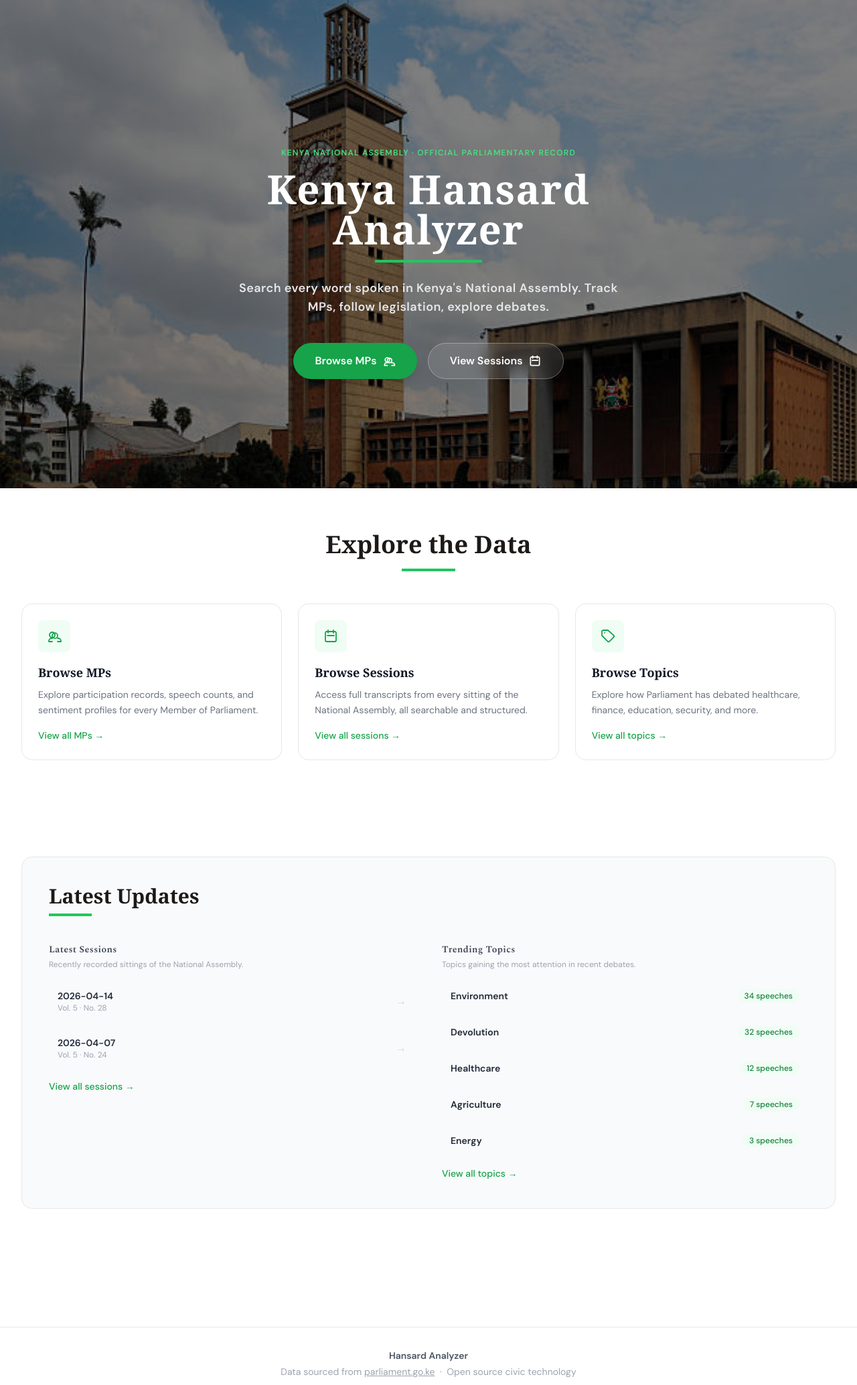
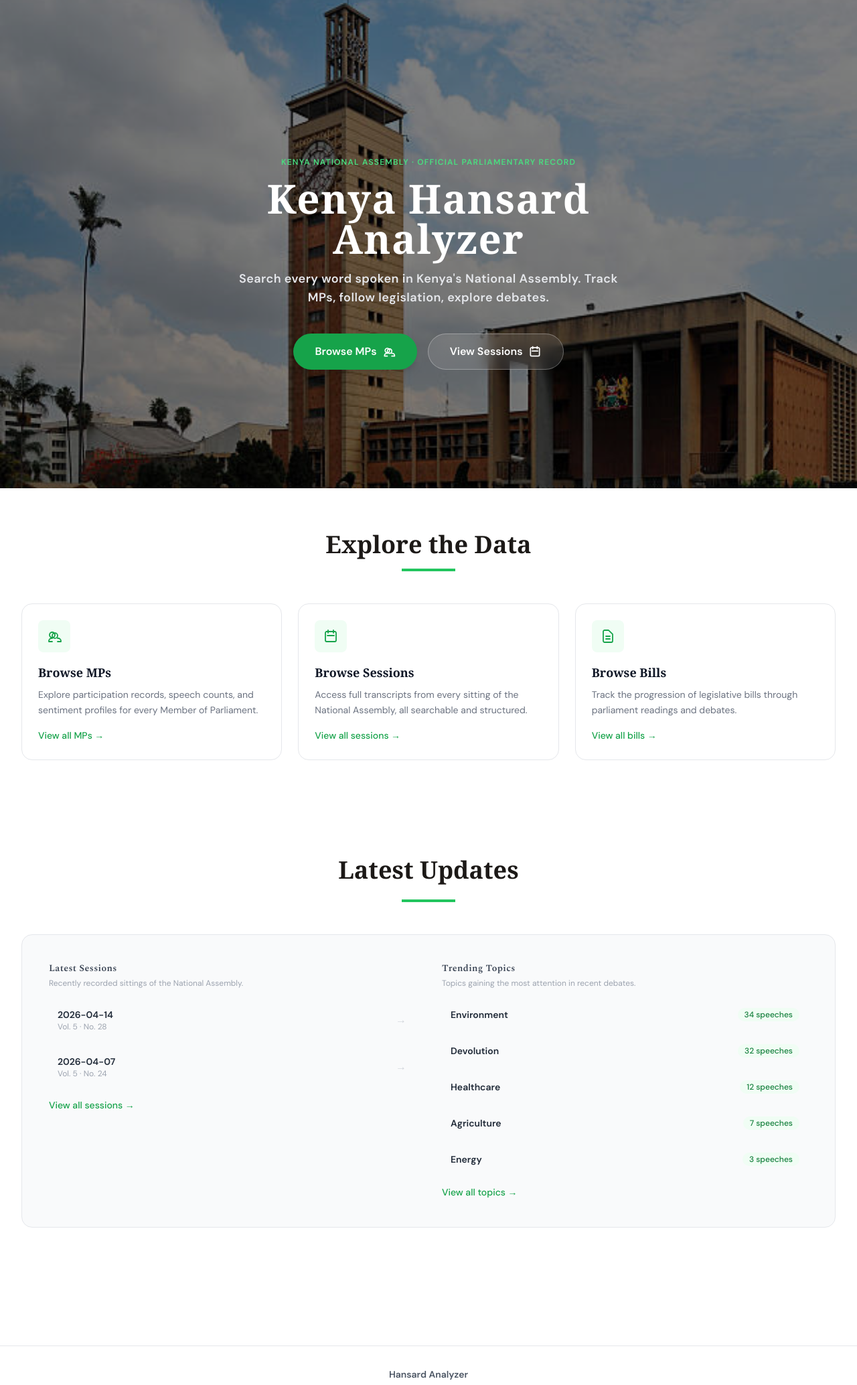
Before and after one commit to isaac-ndungu/hansard_analyzer, a Flask app: page / in a window 1280 px wide. Shown: the part 144-2212 px from the top of the page at 67% size. Run offline with Flask 3, Linux system fonts and the light colour scheme; data comes from the database, SQL or seed files in the repository; parts of the project's set-up code (start-up, migrations or seed data) failed here and were passed over; some libraries are stand-ins or nearby versions.

Commit message:
update layout

```diff
--- a/templates/index.html
+++ b/templates/index.html
@@ -5,8 +5,7 @@
 
 <!-- Hero — full viewport width, same positioning as about.html -->
 <div class="relative w-full h-screen flex items-center justify-center text-center overflow-hidden">
-    <img src="/static/images/home_hero.png"
-         alt="Kenya Parliament"
+    <img src="/static/images/home_hero.png" alt="Kenya Parliament"
         class="absolute inset-0 w-full h-full object-cover" />
     <div class="absolute inset-0 bg-black/50"></div>
 
@@ -17,24 +16,27 @@
         <h1 class="font-serif text-5xl sm:text-6xl font-black text-white mb-4 leading-tight tracking-wide">
             Kenya Hansard Analyzer
         </h1>
-        <div class="mx-auto h-1 w-40 bg-green-500 mb-6"></div>
         <p class="text-gray-200 text-lg mb-10 max-w-xl mx-auto font-semibold tracking-wide">
             Search every word spoken in Kenya's National Assembly.
             Track MPs, follow legislation, explore debates.
         </p>
 
         <div class="flex flex-col sm:flex-row justify-center gap-4 px-4 mt-8">
-            <a href="{{ url_for('members.member_list') }}"
-               class="bg-green-600 hover:bg-green-700 transition-colors text-white
+            <a href="{{ url_for('members.member_list') }}" class="bg-green-600 hover:bg-green-700 transition-colors text-white
                       px-8 py-3.5 rounded-full text-base font-bold shadow-lg flex items-center justify-center gap-2">
                 Browse MPs
-                <svg class="w-5 h-5" fill="none" stroke="currentColor" viewBox="0 0 24 24"><path stroke-linecap="round" stroke-linejoin="round" stroke-width="2" d="M17 20h5v-1a4 4 0 00-5-3.87M9 20H4v-1a4 4 0 015-3.87m8-4a4 4 0 10-8 0 4 4 0 008 0zM5 10a4 4 0 118 0 4 4 0 01-8 0z"/></svg>
+                <svg class="w-5 h-5" fill="none" stroke="currentColor" viewBox="0 0 24 24">
+                    <path stroke-linecap="round" stroke-linejoin="round" stroke-width="2"
+                        d="M17 20h5v-1a4 4 0 00-5-3.87M9 20H4v-1a4 4 0 015-3.87m8-4a4 4 0 10-8 0 4 4 0 008 0zM5 10a4 4 0 118 0 4 4 0 01-8 0z" />
+                </svg>
             </a>
-            <a href="{{ url_for('sessions.session_list') }}"
-               class="bg-white/10 hover:bg-white/20 backdrop-blur-md border border-white/30 transition-colors text-white
+            <a href="{{ url_for('sessions.session_list') }}" class="bg-white/10 hover:bg-white/20 backdrop-blur-md border border-white/30 transition-colors text-white
                       px-8 py-3.5 rounded-full text-base font-bold flex items-center justify-center gap-2">
                 View Sessions
-                <svg class="w-5 h-5" fill="none" stroke="currentColor" viewBox="0 0 24 24"><path stroke-linecap="round" stroke-linejoin="round" stroke-width="2" d="M8 7V3m8 4V3m-9 8h10m-11 9h12a2 2 0 002-2V7a2 2 0 00-2-2H6a2 2 0 00-2 2v11a2 2 0 002 2z"/></svg>
+                <svg class="w-5 h-5" fill="none" stroke="currentColor" viewBox="0 0 24 24">
+                    <path stroke-linecap="round" stroke-linejoin="round" stroke-width="2"
+                        d="M8 7V3m8 4V3m-9 8h10m-11 9h12a2 2 0 002-2V7a2 2 0 00-2-2H6a2 2 0 00-2 2v11a2 2 0 002 2z" />
+                </svg>
             </a>
         </div>
     </div>
@@ -50,64 +52,69 @@
 
         <div class="grid grid-cols-1 sm:grid-cols-3 gap-6 mb-20">
 
-            <a href="{{ url_for('members.member_list') }}"
-               class="group bg-white border border-gray-200 rounded-2xl p-6
+            <a href="{{ url_for('members.member_list') }}" class="group bg-white border border-gray-200 rounded-2xl p-6
                       hover:shadow-xl hover:-translate-y-1 transition-all duration-300">
                 <div class="w-12 h-12 flex items-center justify-center rounded-lg bg-green-50 text-green-600 mb-4">
-                    <svg xmlns="http://www.w3.org/2000/svg" class="w-6 h-6" fill="none" viewBox="0 0 24 24" stroke="currentColor">
+                    <svg xmlns="http://www.w3.org/2000/svg" class="w-6 h-6" fill="none" viewBox="0 0 24 24"
+                        stroke="currentColor">
                         <path stroke-linecap="round" stroke-linejoin="round" stroke-width="1.8"
-                              d="M17 20h5v-1a4 4 0 00-5-3.87M9 20H4v-1a4 4 0 015-3.87m8-4a4 4 0 10-8 0 4 4 0 008 0zM5 10a4 4 0 118 0 4 4 0 01-8 0z"/>
+                            d="M17 20h5v-1a4 4 0 00-5-3.87M9 20H4v-1a4 4 0 015-3.87m8-4a4 4 0 10-8 0 4 4 0 008 0zM5 10a4 4 0 118 0 4 4 0 01-8 0z" />
                     </svg>
                 </div>
                 <div class="font-serif font-semibold text-gray-900 mb-2 text-lg">Browse MPs</div>
                 <p class="text-sm text-gray-500 leading-relaxed">
                     Explore participation records, speech counts, and sentiment profiles for every Member of Parliament.
                 </p>
-                <span class="mt-4 inline-block text-green-600 text-sm font-medium group-hover:underline">View all MPs →</span>
+                <span class="mt-4 inline-block text-green-600 text-sm font-medium group-hover:underline">View all MPs
+                    →</span>
             </a>
 
-            <a href="{{ url_for('sessions.session_list') }}"
-               class="group bg-white border border-gray-200 rounded-2xl p-6
+            <a href="{{ url_for('sessions.session_list') }}" class="group bg-white border border-gray-200 rounded-2xl p-6
                       hover:shadow-xl hover:-translate-y-1 transition-all duration-300">
                 <div class="w-12 h-12 flex items-center justify-center rounded-lg bg-green-50 text-green-600 mb-4">
-                    <svg xmlns="http://www.w3.org/2000/svg" class="w-6 h-6" fill="none" viewBox="0 0 24 24" stroke="currentColor">
+                    <svg xmlns="http://www.w3.org/2000/svg" class="w-6 h-6" fill="none" viewBox="0 0 24 24"
+                        stroke="currentColor">
                         <path stroke-linecap="round" stroke-linejoin="round" stroke-width="1.8"
-                              d="M8 7V3m8 4V3m-9 8h10m-11 9h12a2 2 0 002-2V7a2 2 0 00-2-2H6a2 2 0 00-2 2v11a2 2 0 002 2z"/>
+                            d="M8 7V3m8 4V3m-9 8h10m-11 9h12a2 2 0 002-2V7a2 2 0 00-2-2H6a2 2 0 00-2 2v11a2 2 0 002 2z" />
                     </svg>
                 </div>
                 <div class="font-serif font-semibold text-gray-900 mb-2 text-lg">Browse Sessions</div>
                 <p class="text-sm text-gray-500 leading-relaxed">
                     Access full transcripts from every sitting of the National Assembly, all searchable and structured.
                 </p>
-                <span class="mt-4 inline-block text-green-600 text-sm font-medium group-hover:underline">View all sessions →</span>
+                <span class="mt-4 inline-block text-green-600 text-sm font-medium group-hover:underline">View all
+                    sessions →</span>
             </a>
 
-            <a href="{{ url_for('topics.topics_overview') }}"
-               class="group bg-white border border-gray-200 rounded-2xl p-6
+            <a href="{{ url_for('bills.bills_list') }}" class="group bg-white border border-gray-200 rounded-2xl p-6
                       hover:shadow-xl hover:-translate-y-1 transition-all duration-300">
                 <div class="w-12 h-12 flex items-center justify-center rounded-lg bg-green-50 text-green-600 mb-4">
-                    <svg xmlns="http://www.w3.org/2000/svg" class="w-6 h-6" fill="none" viewBox="0 0 24 24" stroke="currentColor">
+                    <svg xmlns="http://www.w3.org/2000/svg" class="w-6 h-6" fill="none" viewBox="0 0 24 24"
+                        stroke="currentColor">
                         <path stroke-linecap="round" stroke-linejoin="round" stroke-width="1.8"
-                              d="M7 7h.01M3 11l8.586 8.586a2 2 0 002.828 0l6.172-6.172a2 2 0 000-2.828L12 3H5a2 2 0 00-2 2v6z"/>
+                            d="M9 12h6m-6 4h6m2 5H7a2 2 0 01-2-2V5a2 2 0 012-2h5.586a1 1 0 01.707.293l5.414 5.414a1 1 0 01.293.707V19a2 2 0 01-2 2z" />
                     </svg>
                 </div>
-                <div class="font-serif font-semibold text-gray-900 mb-2 text-lg">Browse Topics</div>
+                <div class="font-serif font-semibold text-gray-900 mb-2 text-lg">Browse Bills</div>
                 <p class="text-sm text-gray-500 leading-relaxed">
-                    Explore how Parliament has debated healthcare, finance, education, security, and more.
+                    Track the progression of legislative bills through parliament readings and debates.
                 </p>
-                <span class="mt-4 inline-block text-green-600 text-sm font-medium group-hover:underline">View all topics →</span>
+                <span class="mt-4 inline-block text-green-600 text-sm font-medium group-hover:underline">View all bills
+                    →</span>
             </a>
 
         </div>
     </div>
 
-    <!-- Latest Sessions + Trending Topics -->
-    <div class="bg-gray-50 border border-gray-200 rounded-2xl p-6 md:p-10 mb-16">
-        <h2 class="font-serif text-3xl font-bold mb-2">Latest Updates</h2>
-        <div class="h-1 w-16 bg-green-500 mb-10"></div>
+    <!-- Latest Updates Section -->
+    <div class="mb-16">
+        <div class="text-center mb-10">
+            <h2 class="font-serif text-4xl font-bold text-center mb-6">Latest Updates</h2>
+            <div class="h-1 w-20 bg-green-500 mx-auto mb-12"></div>
+        </div>
 
+        <div class="bg-gray-50 border border-gray-200 rounded-2xl p-6 md:p-10">
             <div class="grid grid-cols-1 md:grid-cols-2 gap-10">
-
                 <div>
                     <h3 class="text-sm font-semibold text-gray-700 mb-1 tracking-wide">Latest Sessions</h3>
                     <p class="text-xs text-gray-400 mb-4">
@@ -121,7 +128,8 @@
                                 class="flex items-center justify-between p-3 rounded-lg hover:bg-white
                                   hover:shadow-sm transition-all group border border-transparent hover:border-gray-200">
                                 <div>
-                                <div class="text-sm font-semibold text-gray-800 group-hover:text-green-700 transition-colors">
+                                    <div
+                                        class="text-sm font-semibold text-gray-800 group-hover:text-green-700 transition-colors">
                                         {{ session.date }}
                                     </div>
                                     <div class="text-xs text-gray-400">
@@ -139,7 +147,9 @@
                     </a>
                     {% else %}
                     <p class="text-sm text-gray-400">
-                    No sessions yet. Run <code class="bg-gray-100 px-1.5 py-0.5 rounded text-xs font-mono">flask sync</code> to get started.
+                        No sessions yet. Run <code
+                            class="bg-gray-100 px-1.5 py-0.5 rounded text-xs font-mono">flask sync</code> to get
+                        started.
                     </p>
                     {% endif %}
                 </div>
@@ -156,7 +166,8 @@
                             <a href="{{ url_for('topics.topic_detail', topic_name=item.topic) }}"
                                 class="flex items-center justify-between p-3 rounded-lg hover:bg-white
                                   hover:shadow-sm transition-all group border border-transparent hover:border-gray-200">
-                            <span class="text-sm font-semibold text-gray-800 capitalize group-hover:text-green-700 transition-colors">
+                                <span
+                                    class="text-sm font-semibold text-gray-800 capitalize group-hover:text-green-700 transition-colors">
                                     {{ item.topic }}
                                 </span>
                                 <span class="text-xs bg-green-50 text-green-700 px-2.5 py-0.5 rounded-full font-medium">
@@ -172,13 +183,16 @@
                     </a>
                     {% else %}
                     <p class="text-sm text-gray-400">
-                    No topic data yet. Run <code class="bg-gray-100 px-1.5 py-0.5 rounded text-xs font-mono">flask sync</code> to get started.
+                        No topic data yet. Run <code
+                            class="bg-gray-100 px-1.5 py-0.5 rounded text-xs font-mono">flask sync</code> to get
+                        started.
                     </p>
                     {% endif %}
                 </div>
 
             </div>
         </div>
+    </div>
 
 </div>
 
```
Lines whose indentation alone changed are shown as unchanged.
